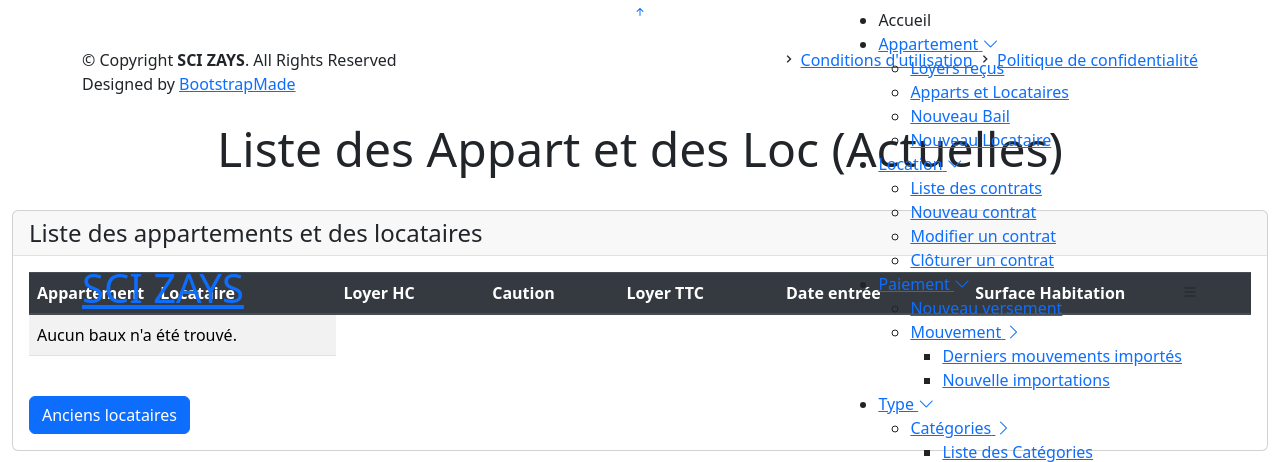
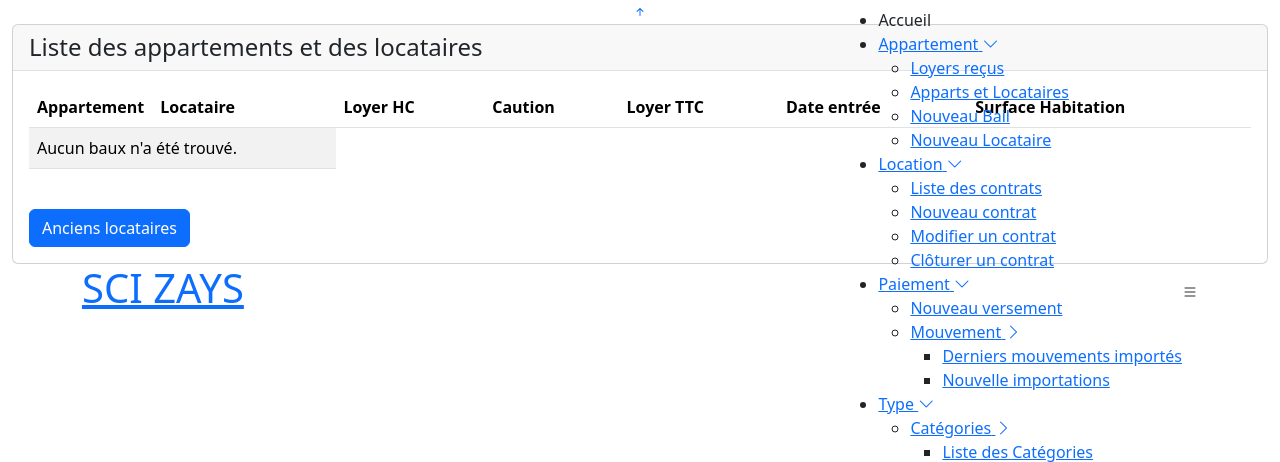
Before and after one commit to ardidjae/zays, a Symfony app: template templates/bail/lister.html.twig in a window 1280 px wide. Shown: the top 462 px of the page. Run offline with Twig, Linux system fonts and the light colour scheme; the template is opened without the code that fills it, so the values that code supplies are empty; some libraries are stand-ins or nearby versions.

Commit message:
Supp titre

```diff
--- a/templates/appartement/consulter.html.twig
+++ b/templates/appartement/consulter.html.twig
@@ -9,13 +9,8 @@
 <body>
     <!-- Inclusion des entêtes et pieds de page -->
     {% include 'header.html.twig' %}
-    {% include 'footer.html.twig' %}
     {% block titrePage %}
-    <h2 class="text-center display-5">
-        Information de l'Appartement n° de porte {{ appartement.porte }}
-    </h2></br>
     {% endblock %}
-
     <!-- Section d'information -->
     <section class="information">
         <div class="container-fluid">
--- a/templates/bail/lister.html.twig
+++ b/templates/bail/lister.html.twig
@@ -3,15 +3,12 @@
 <head>
     <meta charset="UTF-8">
     <title>{% block title %}SCI ZAYS{% endblock %}</title>
-    <link rel="stylesheet" href="https://cdn.jsdelivr.net/npm/bootstrap@4.6.2/dist/css/bootstrap.min.css" integrity="sha384-xOolHFLEh07PJGoPkLv1IbcEPTNtaed2xpHsD9ESMhqIYd0nLMwNLD69Npy4HI+N" crossorigin="anonymous">
+    <!-- Google Fonts -->
+    <link href="https://fonts.googleapis.com/css?family=Open+Sans:300,300i,400,400i,600,600i,700,700i|Raleway:300,300i,400,400i,500,500i,600,600i,700,700i|Poppins:300,300i,400,400i,500,500i,600,600i,700,700i" rel="stylesheet">
     {% block stylesheets %}{% endblock %}
 </head>
 <body>
-    {% include 'header.html.twig' %}
-    {% include 'footer.html.twig' %}
-    <h2 class="text-center display-5">
-        Liste des Appart et des Loc (Actuelles)
-    </h2></br>
+      {% include 'header.html.twig' %}
       <section class="tables">
         <div class="container-fluid">
           <div class="row">
@@ -71,3 +68,4 @@
               </div>
             </div>
 </section>
+</body>
--- a/templates/bail/listerBauxArchives.html.twig
+++ b/templates/bail/listerBauxArchives.html.twig
@@ -8,10 +8,6 @@
 </head>
 <body>
     {% include 'header.html.twig' %}
-    {% include 'footer.html.twig' %}
-    <h2 class="text-center display-5">
-        Liste des Appart et des Loc (Archives)
-    </h2></br>
       <section class="tables">
         <div class="container-fluid">
           <div class="row">
--- a/templates/bail/listerContratLocation.html.twig
+++ b/templates/bail/listerContratLocation.html.twig
@@ -8,10 +8,6 @@
 </head>
 <body>
     {% include 'header.html.twig' %}
-    {% include 'footer.html.twig' %}
-    <h2 class="text-center display-5">
-        Liste des contrat de location(Actuelles)
-    </h2></br>
       <section class="tables">
         <div class="container-fluid">
           <div class="row">
--- a/templates/bail/listerContratLocationArchives.html.twig
+++ b/templates/bail/listerContratLocationArchives.html.twig
@@ -8,10 +8,6 @@
 </head>
 <body>
     {% include 'header.html.twig' %}
-    {% include 'footer.html.twig' %}
-    <h2 class="text-center display-5">
-        Liste des contrat de location(Archives)
-    </h2></br>
       <section class="tables">
         <div class="container-fluid">
           <div class="row">
--- a/templates/locataire/consulter.html.twig
+++ b/templates/locataire/consulter.html.twig
@@ -8,7 +8,6 @@
 </head>
 <body>
     {% include 'header.html.twig' %}
-    {% include 'footer.html.twig' %}
     <div class="d-flex justify-content-center align-items-center">
         <h5>PAGE DE CONSULTATION DU LOCATAIRE <strong>{{ locataire.Nom }}</strong></h5>
     </div>
```
Also changed, not shown: templates/bail/consulter.html.twig (+3 -7 lines), templates/paiement/listerLoyer.html.twig (+0 -18 lines).
